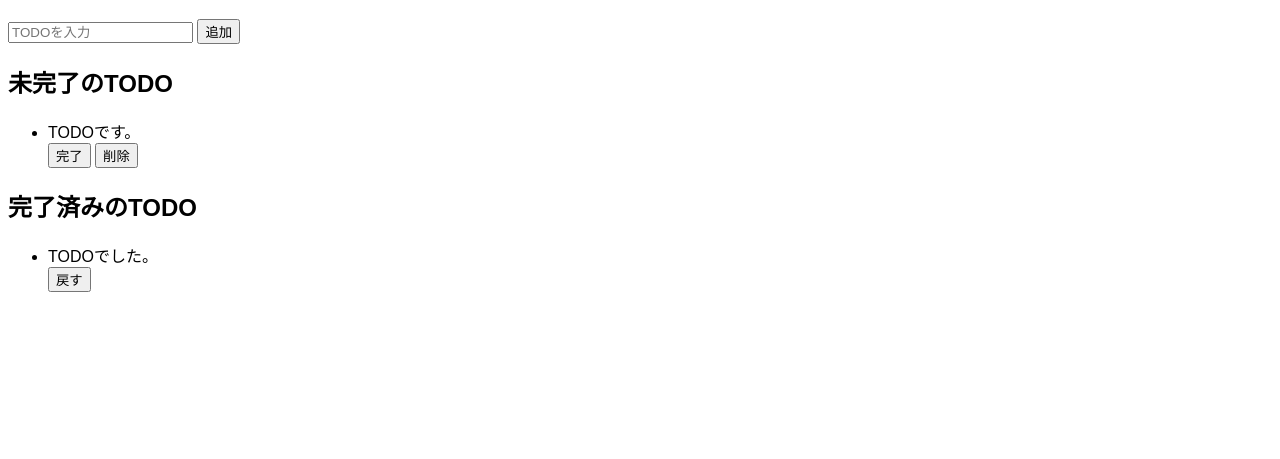
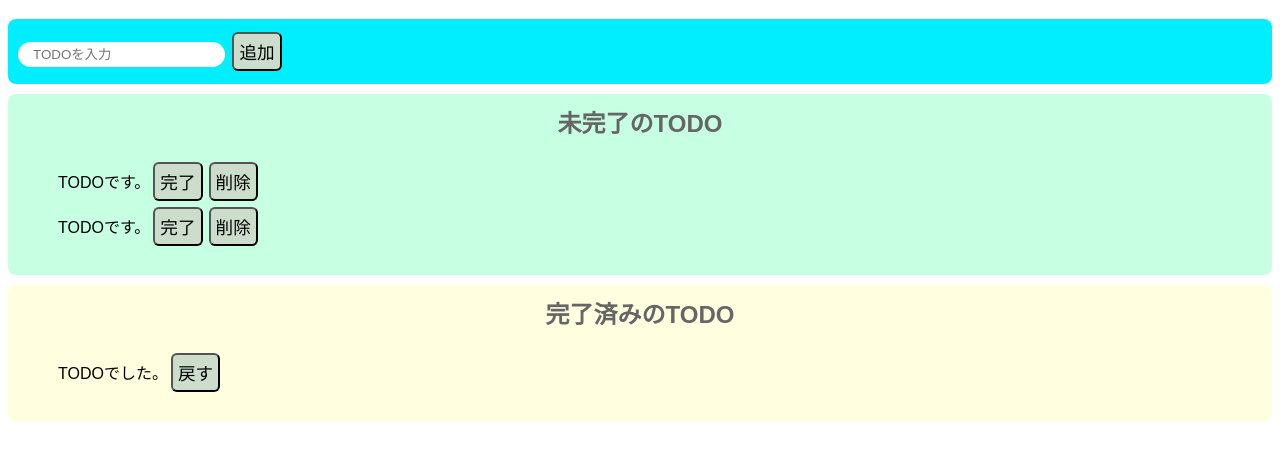
Before and after one commit to Toshiaki-Tabata/codesandboxtest, a website built with Parcel: page index.html in a window 1280 px wide. Shown: the part 61-520 px from the top of the page. Built offline with nearby package versions, Linux system fonts and the light colour scheme.

Commit message:
スタイル設定

```diff
--- a/index.html
+++ b/index.html
@@ -19,13 +19,18 @@
           <button>完了</button>
           <button>削除</button>
         </li>
+        <li>
+          <div class="todo-title">TODOです。</div>
+          <button>完了</button>
+          <button>削除</button>
+        </li>
       </ul>
     </div>
     <div class="complete-area">
       <h2>完了済みのTODO</h2>
       <ul>
         <li>
-          <div class="toto-title">TODOでした。</div>
+          <div class="todo-title">TODOでした。</div>
           <button>戻す</button>
         </li>
       </ul>
--- a/src/styles.scss
+++ b/src/styles.scss
@@ -1,3 +1,47 @@
 body {
   font-family: sans-serif;
 }
+%todo-area-base {
+  border-radius: 8px;
+  padding: 10px;
+  margin: 10px 0;
+  input {
+    border-radius: 16px;
+    border: none;
+    padding: 5px 15px;
+  }
+  button {
+    font-size: 1.1rem;
+    padding: 5px;
+    border-radius: 6px;
+    background-color: #ccddcc;
+    margin: 3px;
+  }
+  ul li {
+    display: flex;
+    list-style-type: disc;
+    list-style-position: 10px;
+  }
+  .todo-title {
+    display: flex;
+    align-items: center;
+
+  }
+  h2 {
+    text-align: center;
+    margin-top: 0;
+    color: #666;
+  }
+}
+.input-area {
+  @extend %todo-area-base;
+  background-color: #01eeff;
+}
+.progress-area {
+  @extend %todo-area-base;
+  background-color: #c6ffe2;
+}
+.complete-area {
+  @extend %todo-area-base;
+  background-color: #ffffe0;
+}
```
